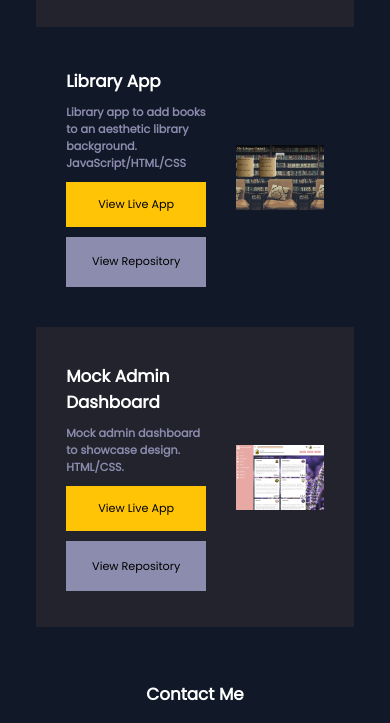
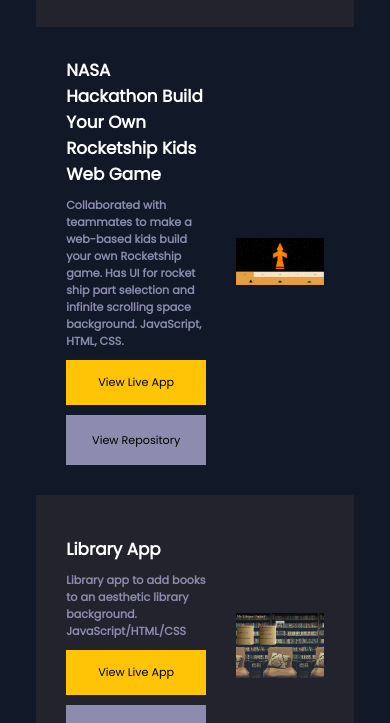
Before and after one commit to SyndicateGit/portfolio-website-2023, a plain HTML site: page static/index.html in a window 390 px wide. Shown: the part 2229-2952 px from the top of the page. Drawn offline with Linux system fonts and the light colour scheme.

Commit message:
Added Nasa Project

```diff
--- a/static/index.html
+++ b/static/index.html
@@ -8,7 +8,7 @@
   <link rel="preconnect" href="https://fonts.googleapis.com">
   <link rel="preconnect" href="https://fonts.gstatic.com" crossorigin>
   <link href="https://fonts.googleapis.com/css2?family=Great+Vibes&family=Montserrat:ital,wght@0,400;0,500;0,600;1,400;1,500;1,600&family=Poppins:ital,wght@0,200;0,400;1,200&display=swap" rel="stylesheet">
-<script defer src="bundle.js?fa1188ebbe975ffe18f0"></script></head>
+<script defer src="bundle.js?130fa3ac1254216bc580"></script></head>
 <body>
   <div class="content">
     <section class="left">
@@ -128,6 +128,17 @@
             </div>
             <div class="project even">
               <div class="project-left">
+                <h2>NASA Hackathon Build Your Own Rocketship Kids Web Game</h2>
+                <h4 class="grey-font"> Collaborated with teammates to make a web-based kids build your own Rocketship game. Has UI for rocket ship part selection and infinite scrolling space background. JavaScript, HTML, CSS.</h4>
+                <a class="project-button" target="_blank" href="https://syndicategit.github.io/NASA_Hackathon_HDSRLP">View Live App</a>
+                <a class="project-button2" target="_blank" href="https://github.com/SyndicateGit/NASA_Hackathon_HDSRLP">View Repository</a>
+              </div>
+              <div class="project-right">
+                <img class="project-screenshot" src="../img/nasa.jpg" alt="nasa hackathon project page">
+              </div>
+            </div>
+            <div class="project odd">
+              <div class="project-left">
                 <h2>Library App</h2>
                 <h4 class="grey-font"> Library app to add books to an aesthetic library background. JavaScript/HTML/CSS</h4>
                 <a class="project-button" target="_blank" href="https://syndicategit.github.io/Library/">View Live App</a>
@@ -137,7 +148,7 @@
                 <img class="project-screenshot" src="../img/library-page.jpg" alt="restaurant page">
               </div>
             </div>
-            <div class="project odd">
+            <div class="project even">
               <div class="project-left">
                 <h2>Mock Admin Dashboard</h2>
                 <h4 class="grey-font"> Mock admin dashboard to showcase design. HTML/CSS.</h4>
@@ -148,6 +159,7 @@
                 <img class="project-screenshot" src="../img/admin-dashboard-page.jpg" alt="admin dashboard page">
               </div>
             </div>
+
             <footer>
               <h2>Contact Me</h2>
               <div class="contacts">
```
Also changed, not shown: index.html (+15 -3 lines), img/nasa.jpg (added).
